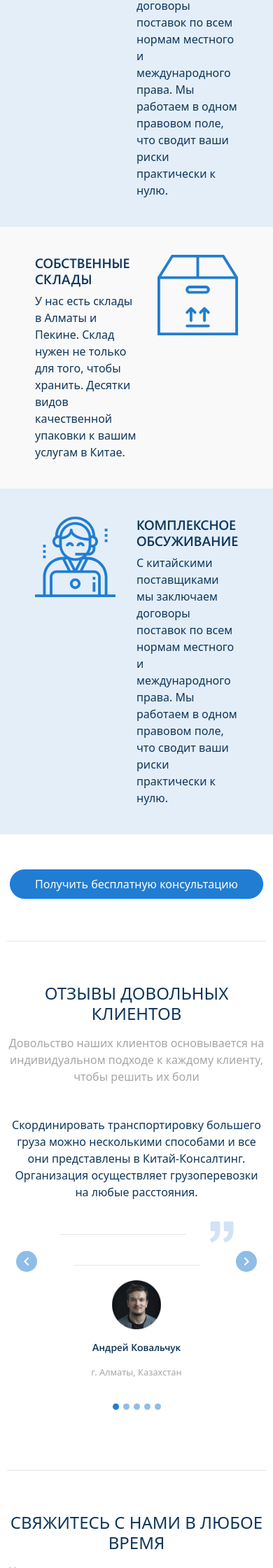
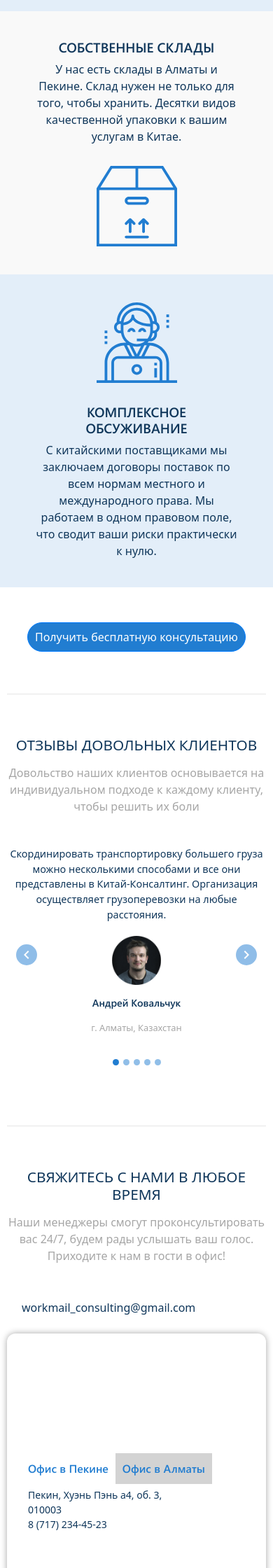
Before and after one commit to bomba65/bomba65.github.io, a PHP site: page /chinaConsulting/index.html in a window 390 px wide. Shown: the part 4240-6480 px from the top of the page at 70% size. Run offline with PHP 8.4, Linux system fonts and the light colour scheme; some web fonts are replaced.

Commit message:
Add responsive map

```diff
--- a/chinaConsulting/index.html
+++ b/chinaConsulting/index.html
@@ -292,16 +292,17 @@
                     <div class="map-container">
                         <div class="map-info-container">
                             <div class="map-mail">workmail_consulting@gmail.com</div>
-                            <div class="map-info active almaty">
-                                <div>Офис в Пекине</div>
+                            <div class="inner-info-container">
+                                <div class="map-info js--map-info active">
+                                    <div class="js--map-pekin">Офис в Пекине</div>
                                     <p>
                                         Пекин, Хуэнь Пэнь а4, об. 3, 010003
                                         <br>
                                         8 (717) 234-45-23
                                     </p>
                                 </div>
-                            <div class="map-info almaty">
-                                <div>Офис в Алматы</div>
+                                <div class="map-info almaty js--map-info">
+                                    <div class="js--map-almaty">Офис в Алматы</div>
                                     <p>
                                         Алматинская обл., Алматы, пр. Райымбека 221, 010003
                                         <br>
@@ -310,13 +311,14 @@
                                         По грузу: 8 (775) 676-73-27
                                     </p>
                                 </div>
+                            </div>
                             <img class="qr-code" src="./resources/img/qr.png" alt="QR">
                         </div>
-                        <div class="map map-almaty">
+                        <div class="map js--map active">
+                            <script type="text/javascript" charset="utf-8" async src="https://api-maps.yandex.ru/services/constructor/1.0/js/?um=constructor%3Ac5955127ef6688f1df515b32b886578e4ad2efbf3306981be9b318323acbd692&amp;width=100%&amp;height=100%&amp;lang=ru_RU&amp;scroll=true"></script>
+                        </div>
+                        <div class="map js--map">
                             <script type="text/javascript" charset="utf-8" async src="https://api-maps.yandex.ru/services/constructor/1.0/js/?um=constructor%3Af8c58e3c8bca1ad38368a0cd01cb6a2e194def2c25c951c6003a3501b6f0fc14&amp;width=100%&amp;height=100%&amp;lang=ru_RU&amp;scroll=true"></script>
-                        </div>
-                        <div class="map active map-china">
-                            <script type="text/javascript" charset="utf-8" async src="https://api-maps.yandex.ru/services/constructor/1.0/js/?um=constructor%3Ac5955127ef6688f1df515b32b886578e4ad2efbf3306981be9b318323acbd692&amp;width=100%&amp;height=100%&amp;lang=ru_RU&amp;scroll=true"></script>
                         </div>
                     </div>
                     <button class="btn btn-primary">Свяжитесь с нами</button>
--- a/chinaConsulting/resources/css/queries.css
+++ b/chinaConsulting/resources/css/queries.css
@@ -15,6 +15,57 @@
     .section-services { padding-bottom: 40px; }
 }
 
+@media only screen and (max-width: 940px) {
+    .map-container {
+        display: block;
+    }
+    .map {
+        border-radius: 12px;
+        box-shadow: 0 0 10px rgba(166, 166, 166, 1);
+        width: 100%;
+        height: 500px;
+        display: none;
+    }
+    .map-info-container { }
+    .inner-info-container {
+        top: 220px;
+        left: 20px;
+        position: absolute;
+        z-index: 999;
+    }
+    .map-info {
+        position: static;
+        float: left;
+        padding: 0;
+    }
+    .map-info div {
+        background-color: lightgrey;
+        margin: 0;
+        padding: 10px;
+        position: relative;
+    }
+    .map-info.active div {
+        background-color: #fff;
+    }
+    .map-info p {
+        position: absolute;
+        display: none;
+        background-color: #fff;
+        padding: 5px 40px 10px 10px;
+        left: 0;
+    }
+    .map-info.active p{
+        display: block;
+    }
+    .map-info.active {
+        border: 0;
+    }
+    .map-info.active:before, .map-info.active:after {
+        content: none;
+    }
+
+    .qr-code {display: none;}
+}
 
 /* Small phones to small tablets: from 481px to 767px */
 
@@ -51,13 +102,42 @@
     }
 
     nav hr { display: block; }
+
+    footer .row {
+        display: block;
+    }
+    footer {
+        text-align: center;
+    }
+    .social-icons { margin: 15px;}
+    .logo-footer { margin-right: 0;}
 }
 
 @media only screen and (max-width: 575px) {
+    .quote-sign img { display: none;}
 
+    .quote-sign hr { display: none;}
+    .persons-review { font-size: 90%; }
+
+    .persons-img { margin-top: 20px; }
 }
 
 /* Small phones: from 0 to 480px */
 
 @media only screen and (max-width: 480px) {
+    h1 { font-size: 180%; }
+    h2 { font-size: 130%; }
+    .feature .row {
+        display: block;
+        text-align: center;
+    }
+    .feature img { margin-bottom: 30px;}
+    .feature.grey img {
+        margin-bottom: 0;
+        margin-top: 30px;
+    }
+    .feature .row div {margin-left: 0;}
+    .feature.grey .row div {margin-right: 0;}
+
+    .section-features button { padding-left: 10px; padding-right: 10px;}
 }
--- a/chinaConsulting/resources/css/style.css
+++ b/chinaConsulting/resources/css/style.css
@@ -397,6 +397,7 @@ nav hr { display: none; }
     display: flex;
     margin: 50px 0;
     height: 100%;
+    position: relative;
 }
 
 .map {
@@ -412,10 +413,9 @@ nav hr { display: none; }
 }
 
 .map-mail {
-        margin: 25px 0 25px 21px;
+    margin: 25px 0 25px 21px;
 }
 .map-info-container {
-    position: relative;
     z-index: 1;
     width: 30%;
 }
@@ -433,10 +433,11 @@ nav hr { display: none; }
     color: #217DD1;
     font-weight: 500;
     margin-bottom: 5px;
+    cursor: pointer;
 }
 
 .map-info p {
-    max-width: 65%;
+    max-width: 100%;
     font-size: 14px;
     margin: 0;
 }
@@ -444,25 +445,25 @@ nav hr { display: none; }
 .map-info.active:before {
     background: #D1D1D1;
     height: calc(100% + 2px);
-    right: -26px;
+    right: -76px;
     top: -1px;
     clip-path: polygon(0 0,75% 0,100% 50%,75% 100%,0 100%);
     content: "";
     display: block;
     border-radius: 5px;
-    width: 100px;
+    width: 80px;
     position: absolute;
 }
 
 .map-info.active:after {
     height: 100%;
-    right: -25px;
+    right: -75px;
     top: 0;
     clip-path: polygon(0 0,75% 0,100% 50%,75% 100%,0 100%);
     content: "";
     display: block;
     border-radius: 5px;
-    width: 100px;
+    width: 80px;
     position: absolute;
     background: #fff;
 
--- a/chinaConsulting/resources/js/scripts.js
+++ b/chinaConsulting/resources/js/scripts.js
@@ -8,6 +8,7 @@ $(document).ready(function(){
       // Remove links that don't actually link to anything
       .not('[href="#"]')
       .not('[href="#0"]')
+    .not('[href="#carouselExampleIndicators"]')
       .click(function(event) {
         // On-page links
         if (
@@ -44,6 +45,20 @@ $(document).ready(function(){
             icon.removeClass('ion-close-round');
         }
     })
+
+    /* Map */
+    $(".js--map-pekin").click(function(){
+        $(".map-info:first").addClass("active");
+        $(".map-info:last").removeClass("active");
+        $(".map:first").addClass("active");
+        $(".map:last").removeClass("active");
+    });
+    $(".js--map-almaty").click(function(){
+        $(".map-info:first").removeClass("active");
+        $(".map-info:last").addClass("active");
+        $(".map:first").removeClass("active");
+        $(".map:last").addClass("active");
+    });
 });
 
 var hero
```
Lines whose indentation alone changed are shown as unchanged.
